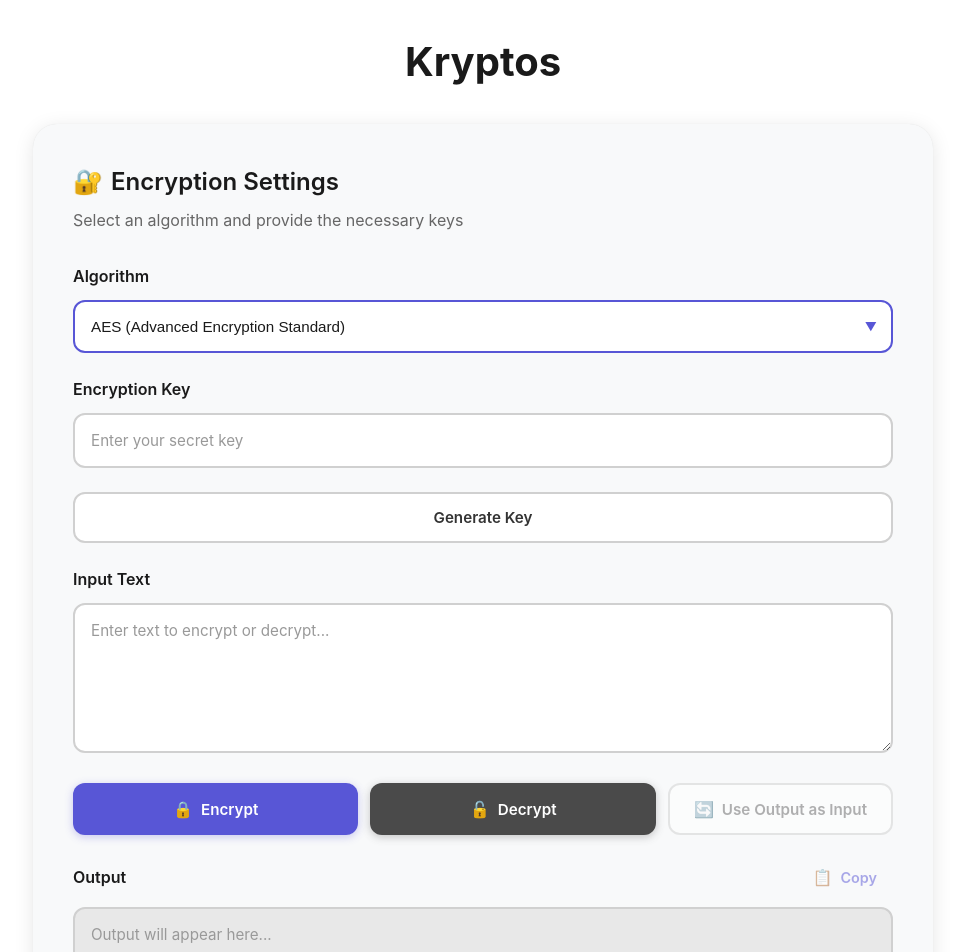
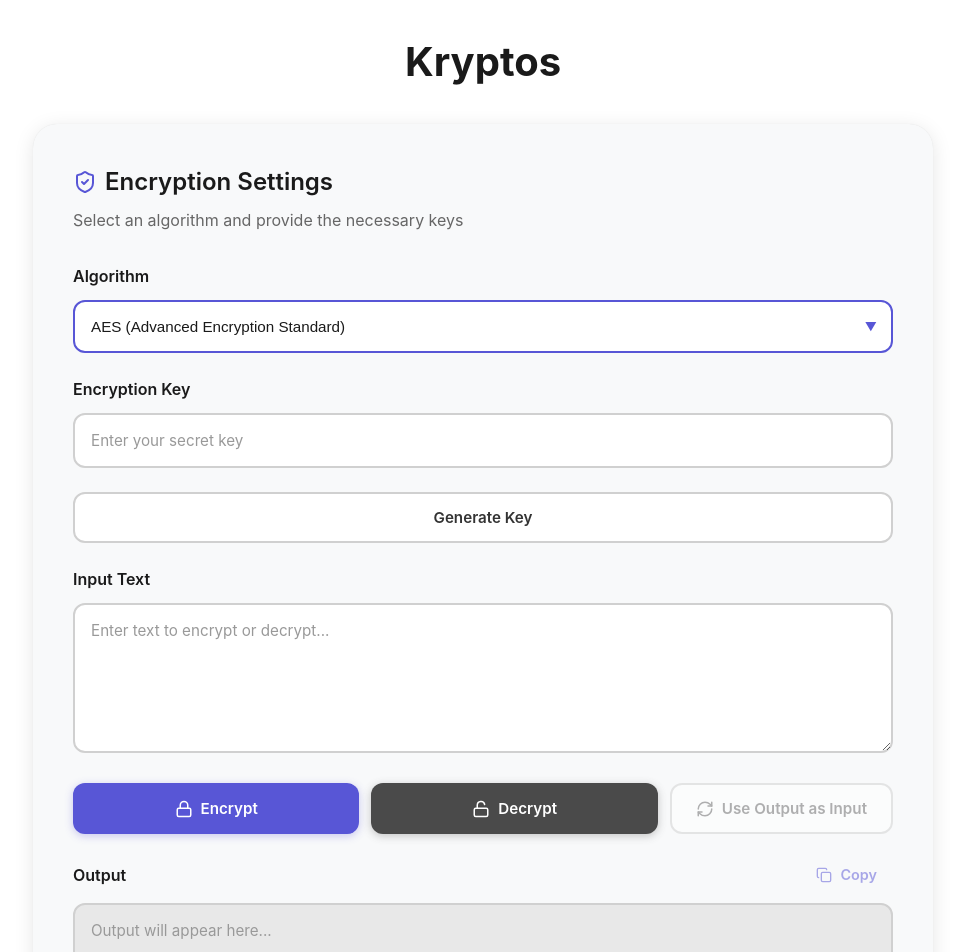
Before and after one commit to F1nal04/kryptos, a React (Vite) app: page / in a window 1280 px wide. Shown: the top 952 px of the page, without its empty margins (157-1122 px from the left). Built offline with nearby package versions, Linux system fonts and the light colour scheme.

Commit message:
swapped emojis to icons

```diff
--- a/package.json
+++ b/package.json
@@ -12,6 +12,7 @@
   "dependencies": {
     "@types/crypto-js": "^4.2.2",
     "crypto-js": "^4.2.0",
+    "lucide-react": "^0.562.0",
     "react": "^19.2.0",
     "react-dom": "^19.2.0"
   },
--- a/src/App.css
+++ b/src/App.css
@@ -41,7 +41,8 @@
 }
 
 .header-title .icon {
-  font-size: 1.5rem;
+  color: #5856d6;
+  flex-shrink: 0;
 }
 
 .header-subtitle {
@@ -158,7 +159,7 @@
 }
 
 .btn-icon {
-  font-size: 1rem;
+  flex-shrink: 0;
 }
 
 .btn-generate {
--- a/src/App.tsx
+++ b/src/App.tsx
@@ -21,6 +21,7 @@ import {
   generateCaesarShift,
   generateVigenereKey,
 } from "./crypto-utils";
+import { Lock, LockOpen, Copy, RefreshCw, ShieldCheck } from "lucide-react";
 
 function App() {
   const [inputText, setInputText] = useState("");
@@ -213,7 +214,7 @@ function App() {
           {/* Header */}
           <div className="header">
             <h2 className="header-title">
-              <span className="icon">🔐</span> Encryption Settings
+              <ShieldCheck className="icon" size={24} /> Encryption Settings
             </h2>
             <p className="header-subtitle">
               Select an algorithm and provide the necessary keys
@@ -328,21 +329,21 @@ function App() {
               onClick={handleEncrypt}
               disabled={isLoading}
             >
-              <span className="btn-icon">🔒</span> Encrypt
+              <Lock className="btn-icon" size={18} /> Encrypt
             </button>
             <button
               className="btn btn-decrypt"
               onClick={handleDecrypt}
               disabled={isLoading}
             >
-              <span className="btn-icon">🔓</span> Decrypt
+              <LockOpen className="btn-icon" size={18} /> Decrypt
             </button>
             <button
               className="btn btn-use-output"
               onClick={handleUseOutputAsInput}
               disabled={!output || isLoading}
             >
-              <span className="btn-icon">🔄</span> Use Output as Input
+              <RefreshCw className="btn-icon" size={18} /> Use Output as Input
             </button>
           </div>
 
@@ -362,7 +363,7 @@ function App() {
                 onClick={handleCopyOutput}
                 disabled={!output}
               >
-                <span className="btn-icon">📋</span>{" "}
+                <Copy className="btn-icon" size={16} />{" "}
                 {copySuccess ? "Copied!" : "Copy"}
               </button>
             </div>
```
Also changed, not shown: 1 other file (tests, documents, lock files or other folders).
